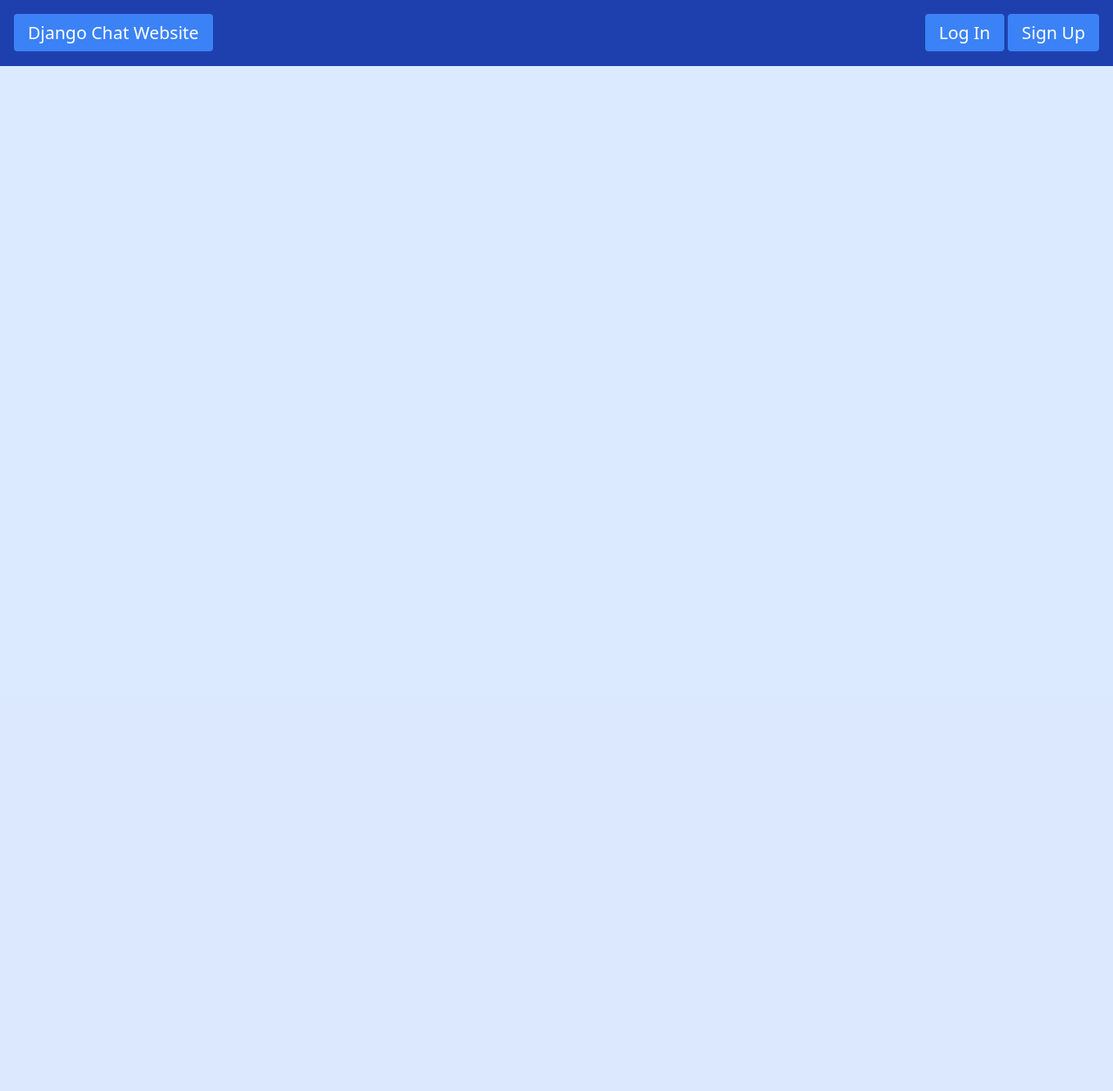
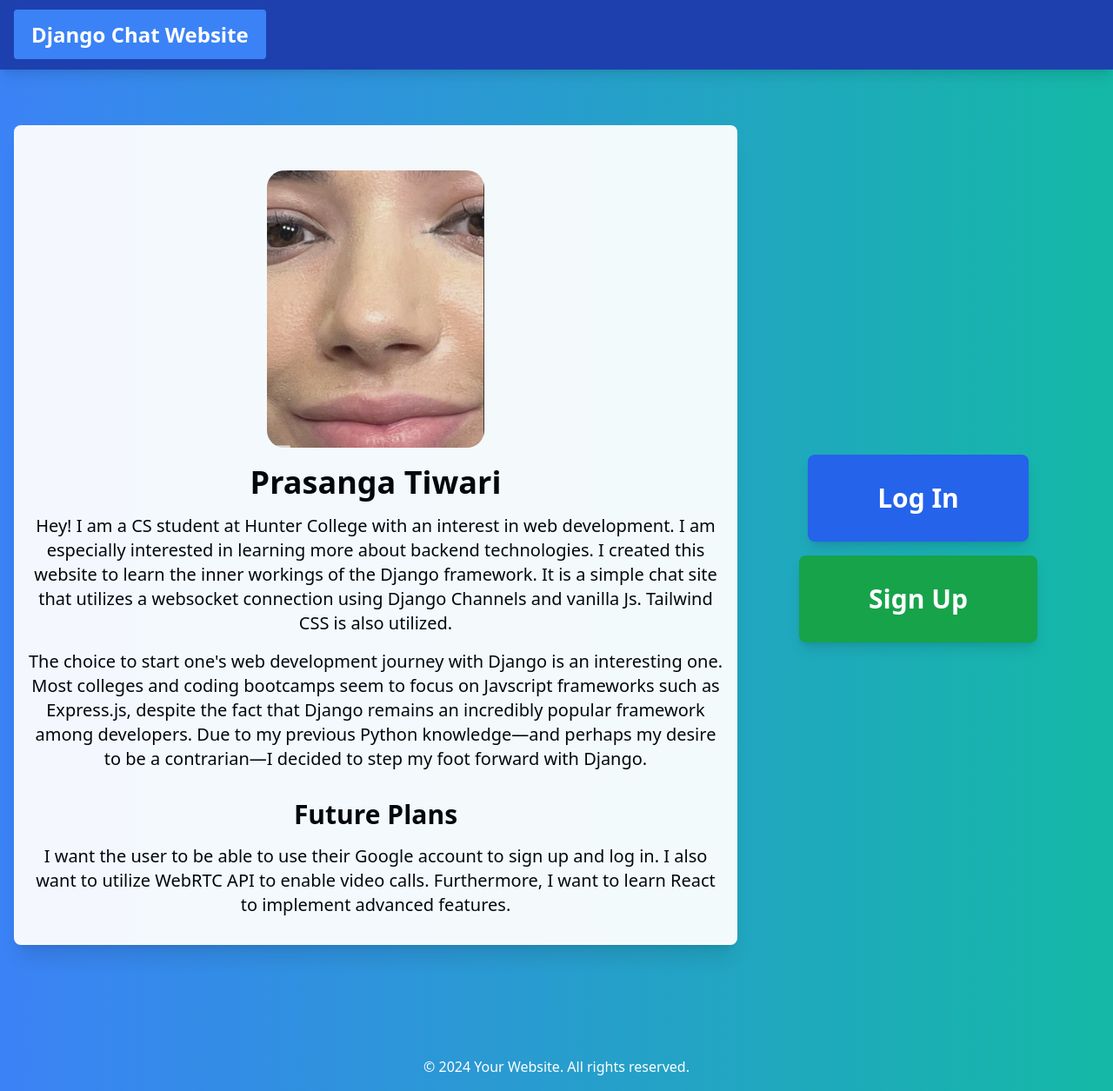
Before and after one commit to Prasangati/chat-app, a Django app: page / in a window 1280 px wide. Shown: the whole page at 87% size. Before the commit the page ends 76 px from the top, so only its background shows below. Run offline with Django 5.2, Linux system fonts and the light colour scheme; some libraries are stand-ins or nearby versions.

Commit message:
Last change before anything

```diff
--- a/chatapp/settings.py
+++ b/chatapp/settings.py
@@ -129,6 +129,7 @@ USE_TZ = True
 
 STATIC_URL = 'static/'
 
+
 # Default primary key field type
 # https://docs.djangoproject.com/en/5.0/ref/settings/#default-auto-field
 
--- a/core/templates/core/base.html
+++ b/core/templates/core/base.html
@@ -4,41 +4,42 @@
     <meta charset="UTF-8">
     <meta name="viewport" content="width=device-width, initial-scale=1.0">
     <meta http-equiv="X-UA-Compatible" content="ie=edge">
-    <title>{%block title%}{% endblock %}Django chatapp</title>
-      <script src="https://cdn.tailwindcss.com"></script>
+    <title>{% block title %}{% endblock %} Django Chat App</title>
+    <script src="https://cdn.tailwindcss.com"></script>
+    <style>
+        .chat-messages {
+            height: 400px;
+            overflow-y: auto;
+        }
 
-    <style>
-        .chat-messages{
-            height:400px;
-            overflow-y: auto
-        }
     </style>
   </head>
-  <body class="bg-blue-100"> <!-- Changed background color -->
-    <main>
-        <nav class="flex items-center justify-between px-4 py-6 bg-blue-800"> <!-- Changed navbar color -->
+  <body class="min-h-screen bg-gradient-to-r from-blue-500 to-teal-500">
+    <header>
+        <nav class="flex items-center justify-between px-4 py-6 bg-blue-800 text-white shadow-lg"> <!-- Enhanced navbar appearance -->
             <div>
-              {%if request.user.is_authenticated%}
-              <a href="{% url 'rooms' %}" class="text-xl text-white bg-blue-500 hover:bg-blue-600 px-4 py-2 rounded">Django Chat Website</a> <!-- Styled as button -->
-              {%else%}
-                <a href="/" class="text-xl text-white bg-blue-500 hover:bg-blue-600 px-4 py-2 rounded">Django Chat Website</a> <!-- Styled as button -->
-                {%endif%}
+              {% if request.user.is_authenticated %}
+                <a href="{% url 'rooms' %}" class="text-2xl font-bold bg-blue-500 hover:bg-blue-700 px-5 py-3 rounded transition duration-300 ease-in-out">Django Chat Website</a> <!-- Increased font size and padding for better visibility -->
+              {% else %}
+                <a href="/" class="text-2xl font-bold bg-blue-500 hover:bg-blue-700 px-5 py-3 rounded transition duration-300 ease-in-out">Django Chat Website</a>
+              {% endif %}
             </div>
 
             <div>
-                {%if request.user.is_authenticated%}
-                <a href="{% url 'rooms' %}" class="text-xl text-white bg-blue-500 hover:bg-green-600 px-4 py-2 rounded">Rooms</a> <!-- Styled as button -->
-                <a href="{% url 'logout' %}" class="text-xl text-white bg-blue-500 hover:bg-green-600 px-4 py-2 rounded">Log Out</a> <!-- Styled as button -->
-                {%else%}
-                <a href="{% url 'login' %}" class="text-xl text-white bg-blue-500 hover:bg-green-600 px-4 py-2 rounded">Log In</a> <!-- Styled as button -->
-                <a href="{% url 'signup' %}" class="text-xl text-white bg-blue-500 hover:bg-green-600 px-4 py-2 rounded">Sign Up</a> <!-- Styled as button -->
-            {%endif%}
+                {% if request.user.is_authenticated %}
+                <a href="{% url 'rooms' %}" class="text-xl bg-blue-500 hover:bg-green-700 px-4 py-2 rounded transition duration-300 ease-in-out">Rooms</a> <!-- Harmonized hover effect -->
+                <a href="{% url 'logout' %}" class="text-xl bg-blue-500 hover:bg-red-600 px-4 py-2 rounded transition duration-300 ease-in-out ml-4">Log Out</a> <!-- Added logout button color change on hover for visual feedback -->
+                {% endif %}
             </div>
         </nav>
+    </header>
+    <main>
+        {% block content %}{% endblock %}
     </main>
-	<script src="index.js"></script>
-    {% block content %}{% endblock content %}
-    {% block scripts %}
-    {% endblock %}
+    <footer class="text-center py-4 text-white mt-8">
+        &copy; 2024 Your Website. All rights reserved.
+    </footer>
+    {% block scripts %}{% endblock %}
+    <script src="index.js"></script>
   </body>
 </html>
--- a/core/templates/core/front.html
+++ b/core/templates/core/front.html
@@ -1,3 +1,46 @@
 {% extends "core/base.html" %}
 
-{% block content %}{% endblock content %}
+{% load static %}  <!-- Load static to use static files -->
+
+{% block content %}
+    <div class="container mx-auto mt-4 py-12 px-4"> <!-- Reduced top margin from mt-12 to mt-4 -->
+        <div class="flex flex-wrap justify-center items-center">
+            <!-- About Section with Larger Elements and Centered Content -->
+            <div class="w-full lg:w-2/3 px-4 mb-8 bg-white rounded-lg shadow-xl opacity-95">
+                <div class="text-center py-8">
+                    <img src="{% static 'core/images/profile.jpg' %}" alt="Your Name" class="rounded-box w-50 m-5 mx-auto" style="max-width: 250px; border-radius: 20px;">
+                    <h2 class="text-4xl font-bold mt-4">Prasanga Tiwari</h2>
+                    <p class="mt-4 text-xl">
+                        Hey! I am a CS student at Hunter College with an interest in web development.
+                        I am especially interested in learning more about backend technologies. I created this website to learn the inner workings of the Django framework.
+                        It is a simple chat site that utilizes a websocket connection using Django Channels and vanilla Js. Tailwind CSS is also utilized.
+                    </p>
+                    <p class="mt-4 text-xl">
+                        The choice to start one's web development journey with Django is an interesting one. Most colleges and coding bootcamps seem to
+                        focus on Javscript frameworks such as Express.js, despite the fact that Django remains an incredibly popular framework among developers.
+                        Due to my previous Python knowledge—and perhaps my desire to be a contrarian—I decided to step my foot forward with Django.
+
+                    </p>
+                </div>
+                <div class="text-center pb-8">
+                    <h3 class="text-3xl font-bold">Future Plans</h3>
+                    <p class="mt-4 text-xl">
+                        I want the user to be able to use their Google account to sign up and log in.
+                        I also want to utilize WebRTC API to enable video calls. Furthermore, I want to
+                        learn React to implement advanced features.
+                    </p>
+                </div>
+            </div>
+
+            <!-- Enhanced Buttons Section -->
+            <div class="w-full lg:w-1/3 px-4 flex flex-col items-center justify-start mt-8 lg:mt-0">
+                <a href="{% url 'login' %}" class="bg-blue-600 hover:bg-blue-800 text-white font-bold py-8 px-20 rounded-lg mb-4 text-3xl transition duration-300 ease-in-out transform hover:-translate-y-1 shadow-lg">
+                    Log In
+                </a>
+                <a href="{% url 'signup' %}" class="bg-green-600 hover:bg-green-800 text-white font-bold py-8 px-20 rounded-lg text-3xl transition duration-300 ease-in-out transform hover:-translate-y-1 shadow-lg">
+                    Sign Up
+                </a>
+            </div>
+        </div>
+    </div>
+{% endblock content %}
--- a/rooms/templates/rooms/rooms.html
+++ b/rooms/templates/rooms/rooms.html
@@ -4,7 +4,7 @@
 
 {% block content %}
 <div class="p-10 lg:p-20 text-center">
-    <h1 class="text-3xl lg:text-6xl text-gray-600">Discover Our Rooms</h1>
+    <h1 class="text-3xl lg:text-6xl text-gray-800">Discover Our Rooms</h1>
 </div>
 
 <div class="w-full flex flex-wrap items-center justify-center">
```
Also changed, not shown: rooms/templates/rooms/room.html (+94 -0 lines), core/static/core/images/profile.jpg (added), db.sqlite3.
